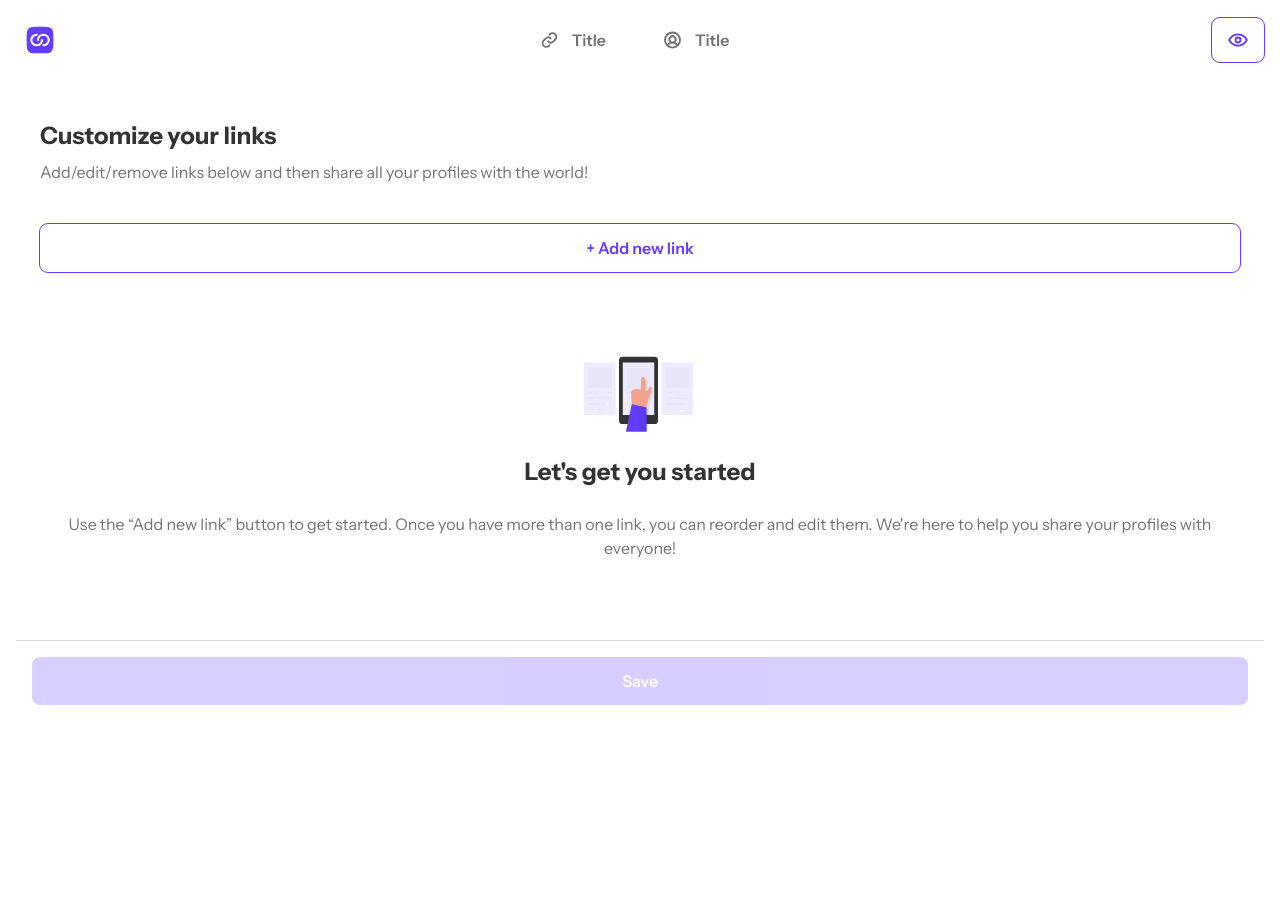
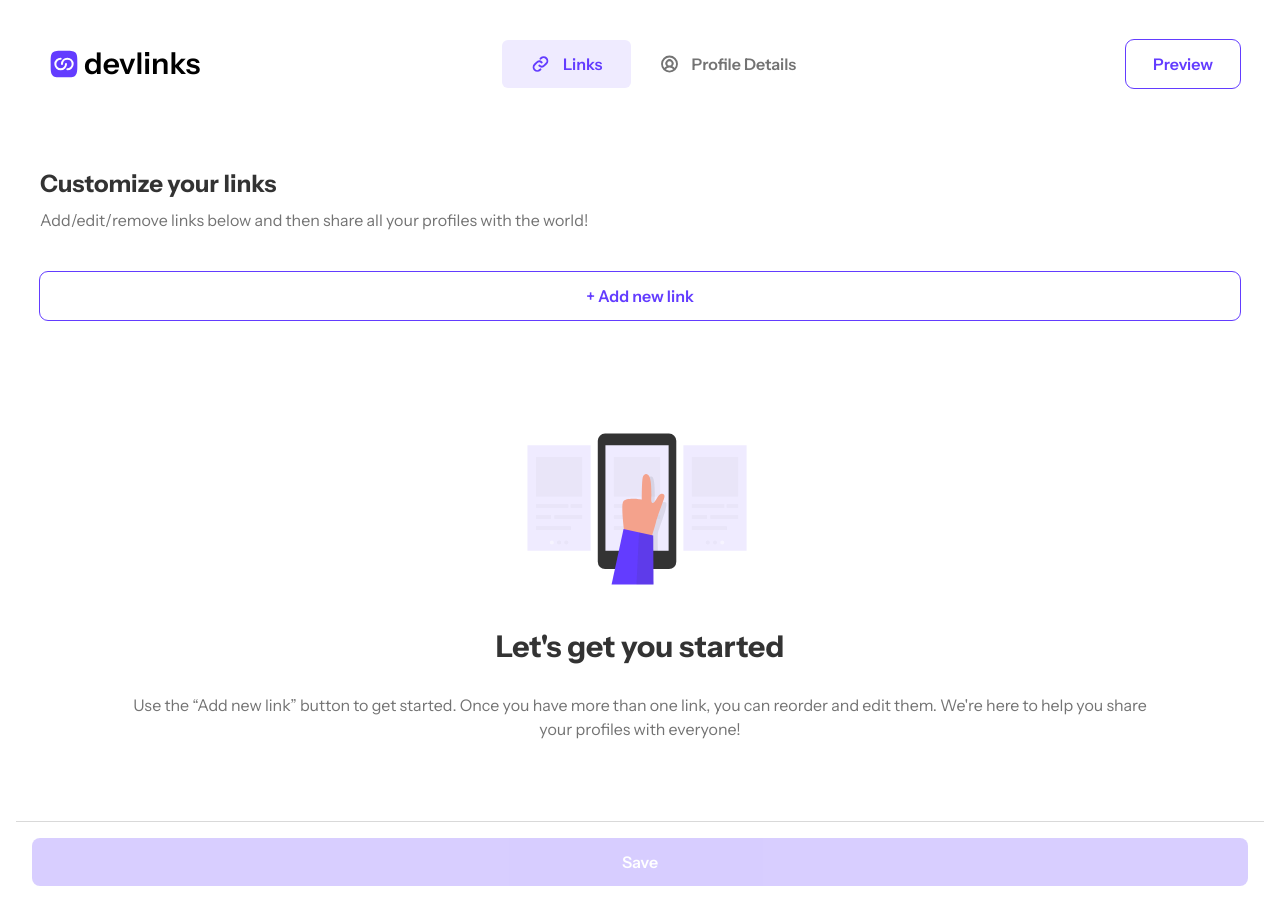
Before and after one commit to o-ashour/link-sharing-app, a Next.js app: page /profile in a window 1280 px wide. Before the commit the page ends 800 px from the top, so only its background shows below. Built offline with nearby package versions, Linux system fonts and the light colour scheme.

Commit message:
Make Links Section Responsive for Tablet Size

```diff
--- a/src/components/UI/Button.tsx
+++ b/src/components/UI/Button.tsx
@@ -1,4 +1,4 @@
-const Component: React.FC<{ id?: string, children?: any, variant?: string, type?: "submit" | "reset" | "button", handleClick?: () => void, disabled?: boolean }> = ({ id, children, variant, type, handleClick, ...props }) => {
+const Component: React.FC<{ id?: string, children?: any, variant?: string, type?: "submit" | "reset" | "button", className?: string, handleClick?: () => void, disabled?: boolean }> = ({ id, children, variant, type, className, handleClick, ...props }) => {
   return (
     <>
       {variant === 'secondary' ?
@@ -6,7 +6,7 @@ const Component: React.FC<{ id?: string, children?: any, variant?: string, type?
           id={id}
           type={type}
           onClick={handleClick}
-          className="w-full rounded-lg bg-white px-7 py-3 font-semibold text-purple-300 outline outline-1 outline-purple-300 hover:bg-purple-100 active:bg-purple-100 disabled:opacity-25 focus-visible:outline focus-visible:outline-2 focus-visible:outline-offset-2 focus-visible:outline-purple-300"
+          className={`w-full ${className} rounded-lg bg-white px-7 py-3 font-semibold text-purple-300 outline outline-1 outline-purple-300 hover:bg-purple-100 active:bg-purple-100 disabled:opacity-25 focus-visible:outline focus-visible:outline-2 focus-visible:outline-offset-2 focus-visible:outline-purple-300"`}
           {...props}
         >
           {children}
@@ -15,7 +15,7 @@ const Component: React.FC<{ id?: string, children?: any, variant?: string, type?
           id={id}
           type={type}
           onClick={handleClick}
-          className="w-full rounded-lg bg-purple-300 px-7 py-3 font-semibold text-white hover:bg-purple-200 active:bg-purple-200 disabled:opacity-25 focus-visible:outline focus-visible:outline-2 focus-visible:outline-offset-2 focus-visible:outline-purple-300"
+          className={`w-full ${className} rounded-lg bg-purple-300 px-7 py-3 font-semibold text-white hover:bg-purple-200 active:bg-purple-200 disabled:opacity-25 focus-visible:outline focus-visible:outline-2 focus-visible:outline-offset-2 focus-visible:outline-purple-300`}
           {...props}
         >
           {children}
--- a/src/components/UI/Tab.tsx
+++ b/src/components/UI/Tab.tsx
@@ -1,13 +1,15 @@
 import { ReactElement } from 'react';
 
-const Component: React.FC<{ icon: ReactElement<any, any>, handleClick: () => void }> = ({ icon, handleClick }) => {
+const Component: React.FC<{ icon: (fill?: string) => (ReactElement<any, any>), handleClick: () => void, title: string, isActive: boolean }> = ({ icon, handleClick, title, isActive }) => {
+  // const isActive = false;
+  console.log(isActive)
   return (
-    <button id='nav-tab-btn' className='flex text-grey-300 font-semibold hover:text-purple-300 active:text-purple-300 active:bg-purple-100 w-full px-7 py-3 rounded-md gap-x-3 items-center' onClick={handleClick}>
+    <button id='nav-tab-btn' className={`flex ${isActive && 'bg-purple-100 text-purple-300'} text-grey-300 font-semibold hover:text-purple-300 active:text-purple-300 active:bg-purple-100 w-full px-7 py-3 rounded-md gap-x-3 items-center`} onClick={handleClick}>
       <figure>
-        {icon}
+        {isActive ? icon('#633CFF') : icon()}
       </figure>
       <span className='hidden md:inline'>
-        Title
+        {title}
       </span>
     </button>
   )
--- a/src/components/content/NoLink.tsx
+++ b/src/components/content/NoLink.tsx
@@ -3,15 +3,21 @@ import IllustrationEmpty from '../../components/illustrations/IllustrationEmpty'
 const Component: React.FC = () => {
   return (
     <div className="relative mt-6 px-5 py-14 space-y-6">
-      <figure className="w-32 mx-auto">
+      <figure className="w-32 mx-auto md:hidden">
         <IllustrationEmpty width='125' height='80' />
       </figure>
-      <h2 className="text-2xl font-bold text-center text-grey-400">
-        Let&apos;s get you started
-      </h2>
-      <p className="text-grey-300 text-center">
-        Use the &ldquo;Add new link&rdquo; button to get started. Once you have more than one link, you can reorder and edit them. We&apos;re here to help you share your profiles with everyone!
-      </p>
+      <figure className='w-64 mx-auto hidden md:block'>
+        <IllustrationEmpty />
+      </figure>
+
+      <div className='space-y-6 md:space-y-7'>
+        <h2 className="text-2xl font-bold text-center text-grey-400 md:text-3xl md:mt-11">
+          Let&apos;s get you started
+        </h2>
+        <p className="text-grey-300 text-center md:px-14">
+          Use the &ldquo;Add new link&rdquo; button to get started. Once you have more than one link, you can reorder and edit them. We&apos;re here to help you share your profiles with everyone!
+        </p>
+      </div>
     </div>
   )
 }
--- a/src/components/icons/LinksIconHeader.tsx
+++ b/src/components/icons/LinksIconHeader.tsx
@@ -1,6 +1,6 @@
-const Component: React.FC = () => {
+const Component: React.FC<{ fill?: string }> = ({ fill = '#737373' }) => {
   return (
-    <svg xmlns="http://www.w3.org/2000/svg" width="21" height="20" fill="none" viewBox="0 0 21 20"><path fill="#737373" d="M11.154 14.65a.936.936 0 0 1 0 1.329l-.464.464a4.689 4.689 0 1 1-6.631-6.631l1.884-1.884a4.687 4.687 0 0 1 6.432-.194.941.941 0 0 1-1.25 1.407 2.813 2.813 0 0 0-3.857.114l-1.883 1.882a2.813 2.813 0 1 0 3.978 3.978l.464-.464a.936.936 0 0 1 1.327 0ZM16.94 3.558a4.695 4.695 0 0 0-6.63 0l-.465.464a.94.94 0 1 0 1.328 1.328l.464-.464a2.813 2.813 0 0 1 3.978 3.978l-1.883 1.885a2.813 2.813 0 0 1-3.858.111.942.942 0 0 0-1.25 1.407 4.688 4.688 0 0 0 6.43-.19l1.884-1.884a4.695 4.695 0 0 0 .002-6.633v-.002Z" /></svg>
+    <svg xmlns="http://www.w3.org/2000/svg" width="21" height="20" fill="none" viewBox="0 0 21 20"><path fill={fill} d="M11.154 14.65a.936.936 0 0 1 0 1.329l-.464.464a4.689 4.689 0 1 1-6.631-6.631l1.884-1.884a4.687 4.687 0 0 1 6.432-.194.941.941 0 0 1-1.25 1.407 2.813 2.813 0 0 0-3.857.114l-1.883 1.882a2.813 2.813 0 1 0 3.978 3.978l.464-.464a.936.936 0 0 1 1.327 0ZM16.94 3.558a4.695 4.695 0 0 0-6.63 0l-.465.464a.94.94 0 1 0 1.328 1.328l.464-.464a2.813 2.813 0 0 1 3.978 3.978l-1.883 1.885a2.813 2.813 0 0 1-3.858.111.942.942 0 0 0-1.25 1.407 4.688 4.688 0 0 0 6.43-.19l1.884-1.884a4.695 4.695 0 0 0 .002-6.633v-.002Z" /></svg>
   )
 };
 
--- a/src/components/icons/PreviewIconHeader.tsx
+++ b/src/components/icons/PreviewIconHeader.tsx
@@ -1,6 +1,10 @@
-const Component: React.FC = () => {
+interface PreviewIconHeaderProps {
+  className?: string;
+}
+
+const Component: React.FC<PreviewIconHeaderProps> = ({ className }) => {
   return (
-    <svg xmlns="http://www.w3.org/2000/svg" width="20" height="20" fill="none" viewBox="0 0 20 20"><path fill="#633CFF" d="M19.61 9.62c-.03-.064-.714-1.583-2.225-3.095-2.023-2.02-4.572-3.088-7.385-3.088-2.812 0-5.362 1.068-7.382 3.088C1.106 8.037.422 9.556.391 9.62a.944.944 0 0 0 0 .761c.029.064.713 1.583 2.226 3.095 2.021 2.02 4.57 3.086 7.383 3.086 2.813 0 5.362-1.067 7.381-3.086 1.513-1.512 2.197-3.03 2.226-3.095a.946.946 0 0 0 .003-.761Zm-3.599 2.578c-1.677 1.651-3.7 2.49-6.01 2.49-2.313 0-4.334-.839-6.01-2.491A10.185 10.185 0 0 1 2.307 10a10.192 10.192 0 0 1 1.686-2.196C5.667 6.15 7.688 5.312 10 5.312s4.333.839 6.009 2.492c.659.652 1.226 1.39 1.685 2.196a10.19 10.19 0 0 1-1.685 2.197h.002Zm-6.01-5.636a3.438 3.438 0 1 0 0 6.876 3.438 3.438 0 0 0 0-6.876Zm0 5A1.562 1.562 0 1 1 10 8.438a1.562 1.562 0 0 1 0 3.124Z" /></svg>
+    <svg className={className} xmlns="http://www.w3.org/2000/svg" width="20" height="20" fill="none" viewBox="0 0 20 20"><path fill="#633CFF" d="M19.61 9.62c-.03-.064-.714-1.583-2.225-3.095-2.023-2.02-4.572-3.088-7.385-3.088-2.812 0-5.362 1.068-7.382 3.088C1.106 8.037.422 9.556.391 9.62a.944.944 0 0 0 0 .761c.029.064.713 1.583 2.226 3.095 2.021 2.02 4.57 3.086 7.383 3.086 2.813 0 5.362-1.067 7.381-3.086 1.513-1.512 2.197-3.03 2.226-3.095a.946.946 0 0 0 .003-.761Zm-3.599 2.578c-1.677 1.651-3.7 2.49-6.01 2.49-2.313 0-4.334-.839-6.01-2.491A10.185 10.185 0 0 1 2.307 10a10.192 10.192 0 0 1 1.686-2.196C5.667 6.15 7.688 5.312 10 5.312s4.333.839 6.009 2.492c.659.652 1.226 1.39 1.685 2.196a10.19 10.19 0 0 1-1.685 2.197h.002Zm-6.01-5.636a3.438 3.438 0 1 0 0 6.876 3.438 3.438 0 0 0 0-6.876Zm0 5A1.562 1.562 0 1 1 10 8.438a1.562 1.562 0 0 1 0 3.124Z" /></svg>
   )
 };
 
--- a/src/components/icons/ProfileDetailsIconHeader.tsx
+++ b/src/components/icons/ProfileDetailsIconHeader.tsx
@@ -1,6 +1,6 @@
-const Component: React.FC = () => {
+const Component: React.FC<{ fill?: string }> = ({ fill = '#737373' }) => {
   return (
-    <svg xmlns="http://www.w3.org/2000/svg" width="21" height="20" fill="none" viewBox="0 0 21 20"><path fill="#737373" d="M10.5 1.563A8.437 8.437 0 1 0 18.938 10 8.447 8.447 0 0 0 10.5 1.562ZM6.716 15.357a4.688 4.688 0 0 1 7.568 0 6.54 6.54 0 0 1-7.568 0Zm1.596-5.982a2.188 2.188 0 1 1 4.376 0 2.188 2.188 0 0 1-4.376 0Zm7.344 4.683a6.523 6.523 0 0 0-2.265-1.83 4.062 4.062 0 1 0-5.782 0 6.522 6.522 0 0 0-2.265 1.83 6.562 6.562 0 1 1 10.304 0h.008Z" /></svg>
+    <svg xmlns="http://www.w3.org/2000/svg" width="21" height="20" fill="none" viewBox="0 0 21 20"><path fill={fill} d="M10.5 1.563A8.437 8.437 0 1 0 18.938 10 8.447 8.447 0 0 0 10.5 1.562ZM6.716 15.357a4.688 4.688 0 0 1 7.568 0 6.54 6.54 0 0 1-7.568 0Zm1.596-5.982a2.188 2.188 0 1 1 4.376 0 2.188 2.188 0 0 1-4.376 0Zm7.344 4.683a6.523 6.523 0 0 0-2.265-1.83 4.062 4.062 0 1 0-5.782 0 6.522 6.522 0 0 0-2.265 1.83 6.562 6.562 0 1 1 10.304 0h.008Z" /></svg>
   )
 };
 
--- a/src/components/layout/Header.tsx
+++ b/src/components/layout/Header.tsx
@@ -4,7 +4,7 @@ import { icons } from '../../config/index';
 import Button from '../UI/Button';
 import PreviewIconHeader from '../icons/PreviewIconHeader';
 
-const Component: React.FC<{ setIsProfileDetailsOpen: React.Dispatch<boolean>, handlePreviewClick: () => void }> = ({ setIsProfileDetailsOpen, handlePreviewClick }) => {
+const Component: React.FC<{ setIsProfileDetailsOpen: React.Dispatch<boolean>, handlePreviewClick: () => void, isProfileDetailsOpen: boolean }> = ({ setIsProfileDetailsOpen, handlePreviewClick, isProfileDetailsOpen }) => {
   const handleLinksClick = () => {
     setIsProfileDetailsOpen(false);
   };
@@ -14,23 +14,27 @@ const Component: React.FC<{ setIsProfileDetailsOpen: React.Dispatch<boolean>, ha
   };
 
   return (
-    <header className="flex justify-between items-center p-4 pl-6">
-      <div className="flex-none">
+    <header className="md:p-6">
+      <div className='flex justify-between items-center p-4 pl-6'>
+        <div className="flex-none md:flex md:items-center md:space-x-1">
           <LogoSmall />
+          <blockquote className='hidden md:block md:text-3xl md:font-semibold'>devlinks</blockquote>
         </div>
         <nav className="flex-2">
           <ul className='flex'>
             <li>
-            <Tab handleClick={handleLinksClick} icon={icons.links} />
+              <Tab title='Links' handleClick={handleLinksClick} icon={icons.links} isActive={!isProfileDetailsOpen} />
             </li>
             <li>
-            <Tab handleClick={handleProfileClick} icon={icons.profile} />
+              <Tab title='Profile Details' handleClick={handleProfileClick} icon={icons.profile} isActive={isProfileDetailsOpen} />
             </li>
           </ul>
         </nav>
         <Button id='nav-preview-btn' variant='secondary' handleClick={handlePreviewClick}>
-        <PreviewIconHeader />
+          <span className='hidden md:inline'>Preview</span>
+          <PreviewIconHeader className='md:hidden' />
         </Button>
+      </div>
     </header>
   )
 }
--- a/src/config/index.tsx
+++ b/src/config/index.tsx
@@ -177,7 +177,7 @@ export const linkSharePlatformsConfigs: { [key in LinkShareSupportedPlatforms]:
 export const icons = {
   email: <EmailIcon />,
   password: <PasswordIcon />,
-  links: <LinksIconHeader />,
-  profile: <ProfileDetailsIconHeader />,
+  links: (fill?: string) => <LinksIconHeader fill={fill} />,
+  profile: (fill?: string) => <ProfileDetailsIconHeader fill={fill} />,
   link: <LinkIcon />,
 }
--- a/src/index.css
+++ b/src/index.css
@@ -22,3 +22,10 @@
   padding-left: 16px;
   padding-right: 16px;
 }
+
+@media (min-width: 768px) {
+  #nav-preview-btn {
+  padding-left: 27px;
+  padding-right: 27px;
+}
+}
```
Lines whose indentation alone changed are shown as unchanged.
